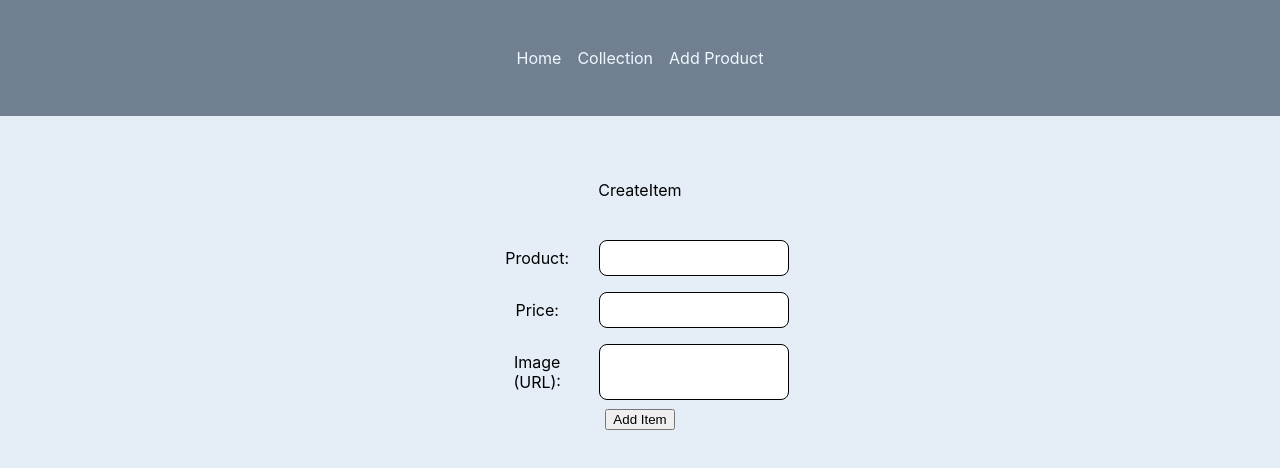
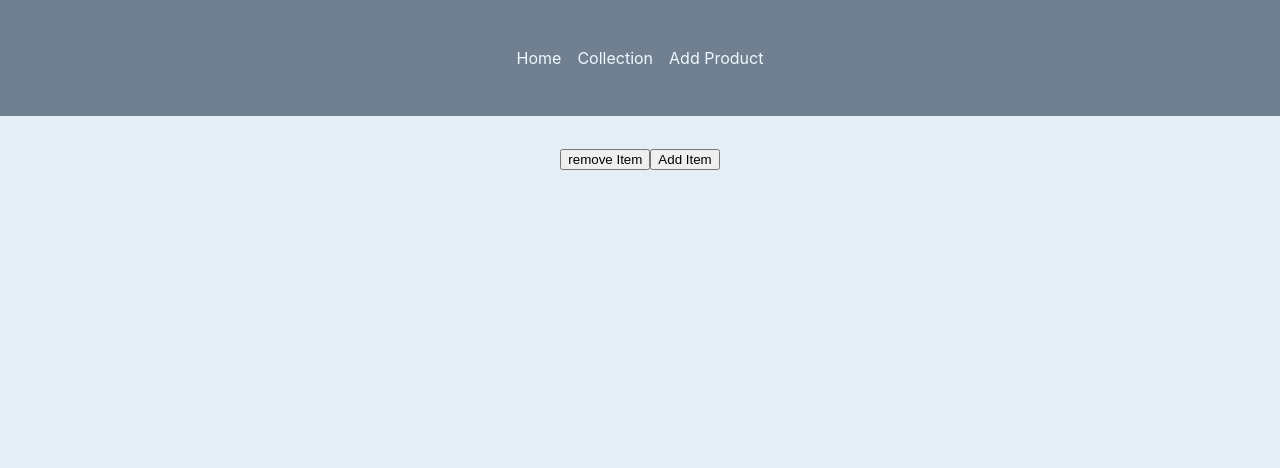
Before and after one commit to Nita1001/shoeShop, a React (Create React App) app: page /AddItemForm in a window 1280 px wide. Shown: the top 468 px of the page. Built offline with nearby package versions, Linux system fonts and the light colour scheme.

Commit message:
removed Item successfully from API

```diff
--- a/src/pages/AddItemForm.js
+++ b/src/pages/AddItemForm.js
@@ -5,6 +5,10 @@ import uniqid from 'uniqid';
 import classes from './AddItemForm.module.css'
 
 const AddItemForm = () => {
+  const [add, setAdd] = useState(false);
+  const [remove, setRemove] = useState(false);
+  const [usersChoice, setUsersChoice] = useState(false);
+
   const [data, setData] = useState([]);
   const [product, setProduct] = useState('');
   const [price, setPrice] = useState('');
@@ -30,7 +34,35 @@ const AddItemForm = () => {
     console.log(data);
   };
 
+  const onRemoveItem = async () => {
+    try {
+      const response = await axios.delete(`https://63f7c3f2833c7c9c608aeae0.mockapi.io/items/${product}`);
+      if (response) setData(prevData => prevData.filter(item => item.id !== product));
+    } catch (err) {
+      console.log('status:', err);
+    }
+  };
+
+  const handleRemove = () => {
+    setUsersChoice(true);
+    setRemove(true);
+    setAdd(false);
+  };
+
+  const handleAdd = () => {
+    setUsersChoice(true);
+    setAdd(true);
+    setRemove(false);
+  };
+
   return (
+    <>
+      {!usersChoice ?
+        <>
+          <button onClick={handleRemove}>remove Item</button>
+          <button onClick={handleAdd}>Add Item</button>
+        </>
+        : add ?
           <div className={classes.container}>CreateItem
             <form onSubmit={handleSubmit}>
               <div>
@@ -48,6 +80,17 @@ const AddItemForm = () => {
               <button type="submit">Add Item</button>
             </form>
           </div>
+          : remove ?
+            <form>
+              <div>
+                <label htmlFor="product">Products Id:</label>
+                <input type="text" id="product" value={product} onChange={(e) => setProduct(e.target.value)} />
+              </div>
+              <button onClick={onRemoveItem}>Remove Item</button>
+            </form>
+            : null
+      }
+    </>
   );
 };
 
```
Lines whose indentation alone changed are shown as unchanged.
